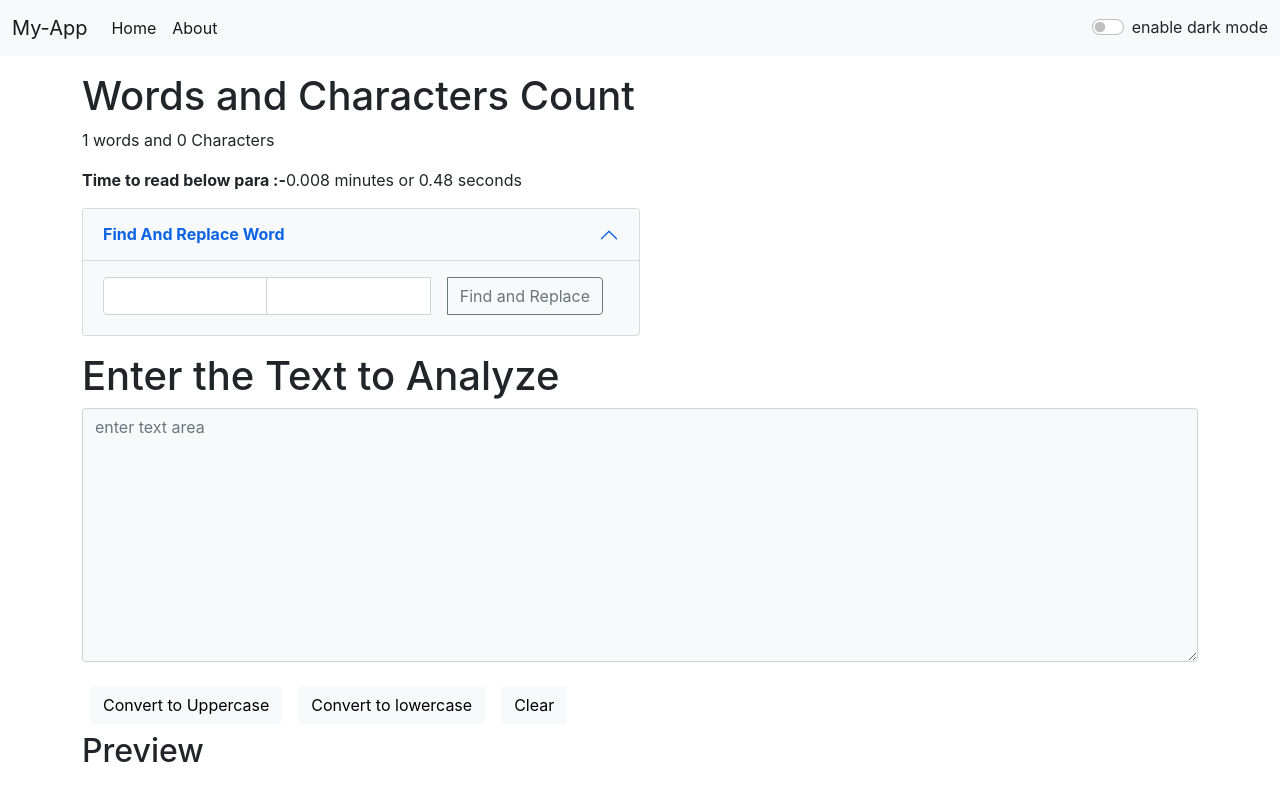
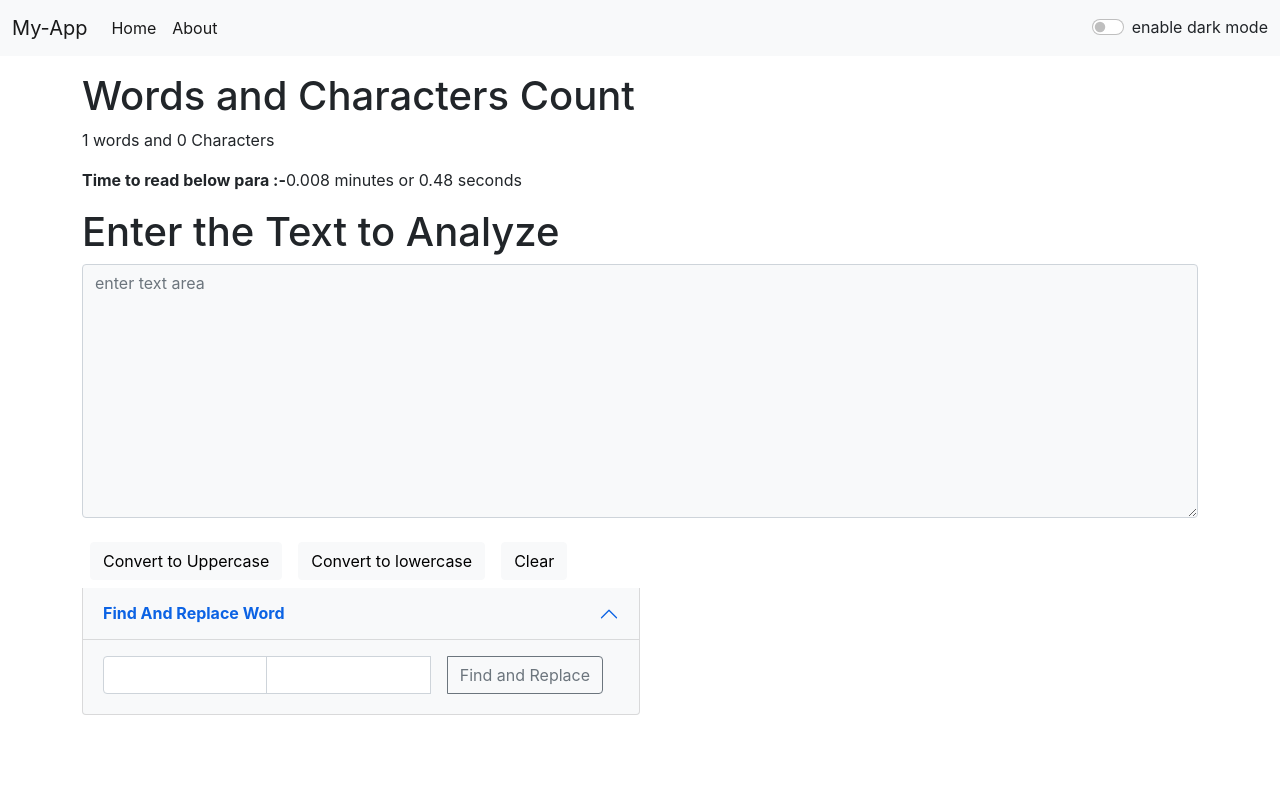
Before and after one commit to theav21/firstreact, a React (Create React App) app: page / in a window 1280 px wide. Built offline with nearby package versions, Linux system fonts and the light colour scheme.

Commit message:
introduced alerts

```diff
--- a/src/App.js
+++ b/src/App.js
@@ -3,21 +3,35 @@
 import Navbar from './components/Navbar';
 import TextForm from './components/TextForm';
 import React  from 'react';
+import Alert from './components/Alert';
 
 function App() {
   const [mode, setMode] = useState("light")
   const [label , setLabel] = useState("dark")
+  const [alert , setAlert] = useState(null)
+
+  const showAlert = (message ,type)=>{
+    setAlert({
+      message : message ,
+      type: type
+    })
+    setTimeout(() => {
+      setAlert(null)
+    }, 2000);
+  }
 
   const toggler=()=>{
     if(mode==="light"){
       setLabel("white")
       setMode("dark")
       document.body.style.backgroundColor ='black'
+      showAlert("dark mode has been enabled", "success");
     }
     else{
       setLabel("black")
       setMode("light")
       document.body.style.backgroundColor ='white'
+      showAlert("light mode has been enabled", "success");
     }
   }
 
@@ -26,7 +40,8 @@
   return (
     <>
       <Navbar title="My-App" mode={mode} toggle={toggler} label={label}/>
-      <TextForm  mode={mode} label={label}/>
+      <Alert alert={alert}/>
+      <TextForm showAlert={showAlert} mode={mode} label={label}/>
     </>
   );
 }
--- /dev/null
+++ b/src/components/Alert.js
@@ -0,0 +1,15 @@
+import React from 'react'
+
+function Alert(props) {
+    const capiTalize=(word)=>{
+        const lower=word.toLowerCase();
+        return lower.charAt(0).toUpperCase()+lower.slice(1);
+    }
+  return (
+    props.alert && <div className={`alert alert-${props.alert.type} alert-dismissible fade show`} role="alert">
+        <strong>{capiTalize(props.alert.type)}</strong> {props.alert.message}
+    </div>
+  )
+}
+
+export default Alert
--- a/src/components/TextForm.js
+++ b/src/components/TextForm.js
@@ -5,16 +5,19 @@
           // console.log("button has been clicked");
           let newText=text.toUpperCase();
           setText(newText)
+          props.showAlert("converted to uppercase","success")
       }
       const clickHandler2 = () => {
         // console.log("button has been clicked");
         let newText2=text.toLowerCase();
         setText(newText2)
+        props.showAlert("converted to lowercase","success")
       }
 
       const click=() => {
-        let newtext=" ";
+        let newtext="";
         setText(newtext)
+        props.showAlert("cleared","success")
       }
 
 
@@ -45,7 +48,20 @@
           <h1>Words and Characters Count</h1>
           <p>{text.split(" ").length} words and {text.length} Characters</p>
           <p><b>Time to read below para :-</b>{0.008 * text.split(" ").length} minutes or {0.48 * text.split(" ").length} seconds </p>
-          <div className={`wrapper1 accordion-item bg-${props.mode}`}>
+
+
+        </div>
+        <div className='container my-3' style={{color:props.label}}>
+            <h1>Enter the Text to Analyze</h1>
+            <div className="mb-3">
+                <textarea className={`form-control bg-${props.mode}`} value={text} style={{color:props.label}}  onChange={changeHandler} id="exampleFormControlTextarea1" rows="10" placeholder='enter text area'></textarea>
+            </div>
+            <button type='button' onClick={clickHandler} className={`btn btn-${props.mode} m-2`}>Convert to Uppercase</button>
+            <button type='button' onClick={clickHandler2}  className={`btn btn-${props.mode} m-2`}>Convert to lowercase</button>
+            <button type='button' onClick={click}  className="btn btn-light m-2">Clear</button>
+            {/* <h2>Preview</h2>
+            <p>{text}</p> */}
+            <div className={`wrapper1 accordion-item bg-${props.mode}`}>
                 <h2 className="accordion-header" style={{color:props.label}} id="headingOne">
                   <button className={`accordion-button bg-${props.mode}`} style={{color:props.label}} type="button" data-bs-toggle="collapse" data-bs-target="#collapseOne" aria-expanded="true" aria-controls="collapseOne">
                     <b>Find And Replace Word</b>
@@ -62,18 +78,6 @@
                 </div>
             </div>
 
-        </div>
-        <div className='container my-3' style={{color:props.label}}>
-            <h1>Enter the Text to Analyze</h1>
-            <div className="mb-3">
-                <textarea className={`form-control bg-${props.mode}`} value={text} style={{color:props.label}}  onChange={changeHandler} id="exampleFormControlTextarea1" rows="10" placeholder='enter text area'></textarea>
-            </div>
-            <button type='button' onClick={clickHandler} className={`btn btn-${props.mode} m-2`}>Convert to Uppercase</button>
-            <button type='button' onClick={clickHandler2}  className={`btn btn-${props.mode} m-2`}>Convert to lowercase</button>
-            <button type='button' onClick={click}  className="btn btn-light m-2">Clear</button>
-            <h2>Preview</h2>
-            <p>{text}</p>
-
 
         </div>
         </>
```
